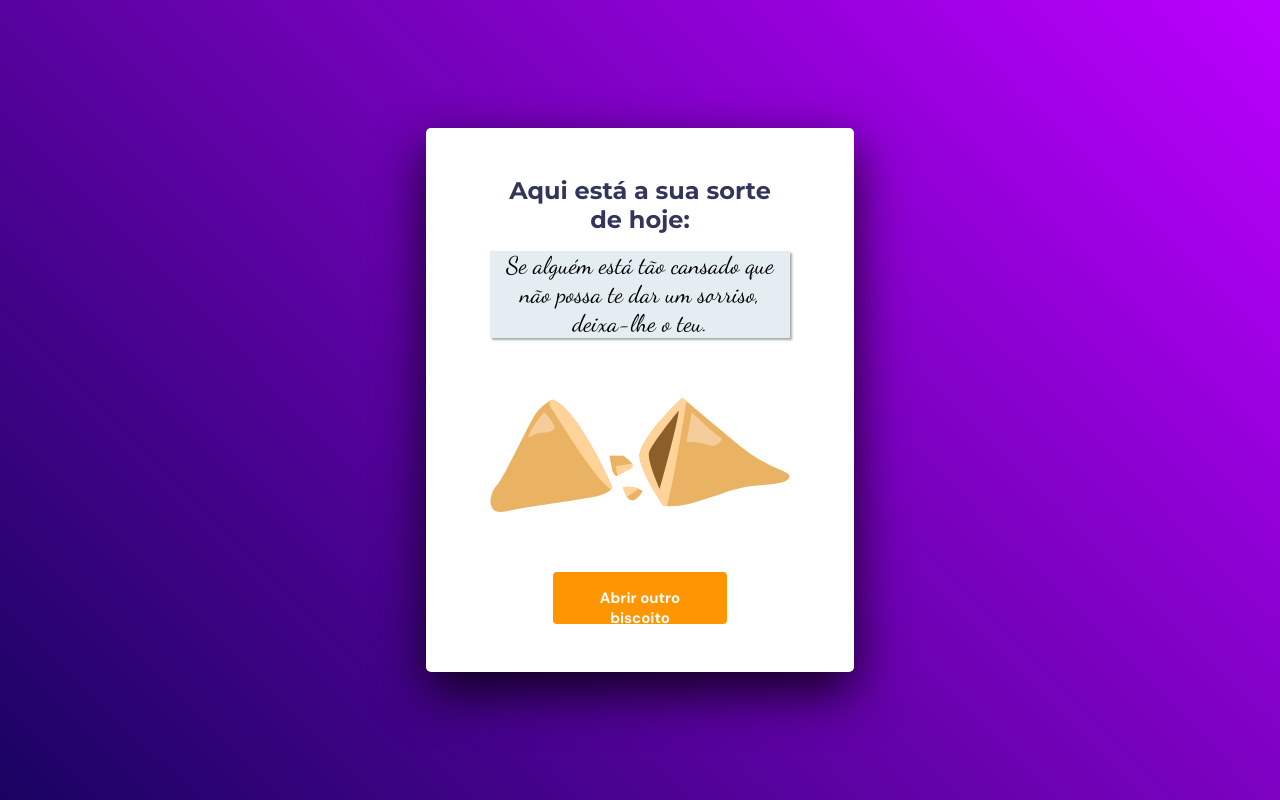
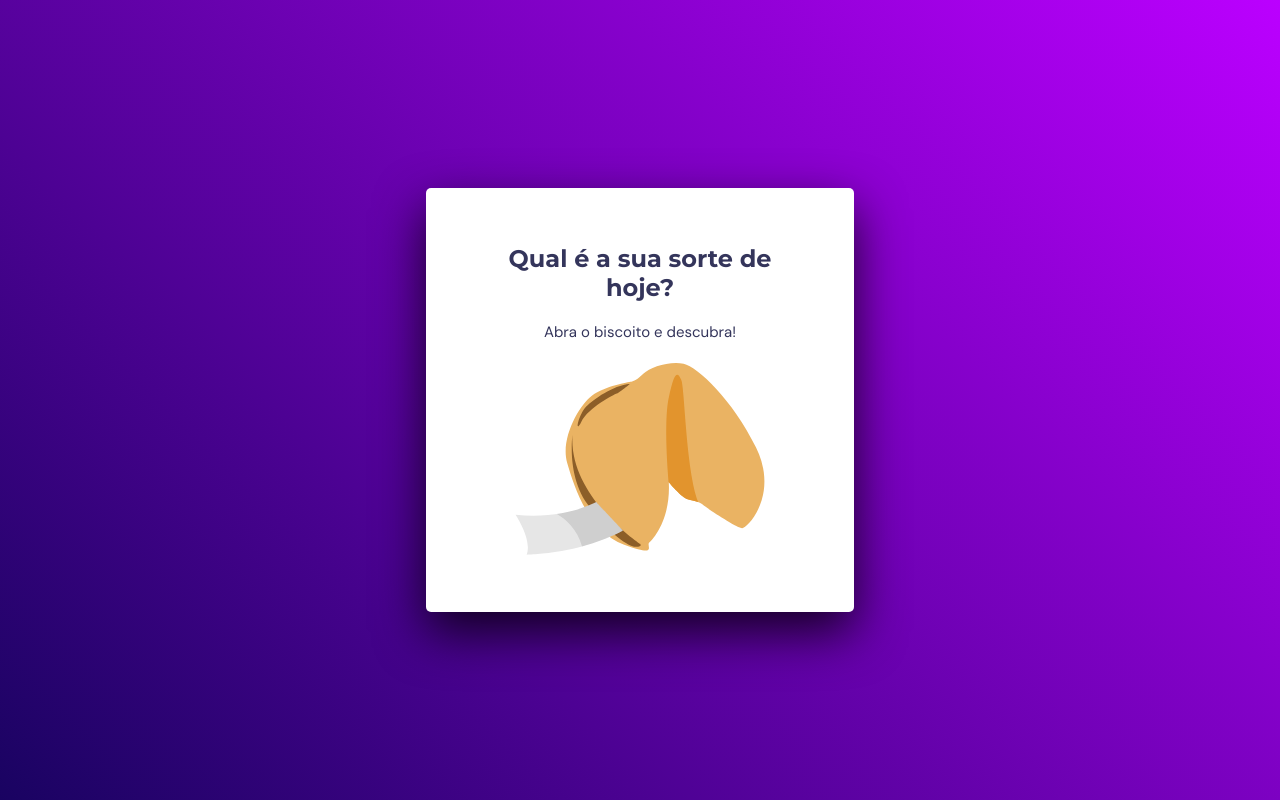
Before and after one commit to MarcelloMello90/Biscoito-da-sorte, a plain HTML site: page Stage05-Biscoito-da-Sorte/index.html in a window 1280 px wide. Drawn offline with Linux system fonts and the light colour scheme.

Commit message:
Add files via upload

```diff
--- a/Stage05-Biscoito-da-Sorte/index.html
+++ b/Stage05-Biscoito-da-Sorte/index.html
@@ -3,43 +3,44 @@
     <head>
     <link rel="preconnect" href="https://fonts.googleapis.com">
     <link rel="preconnect" href="https://fonts.gstatic.com" crossorigin>
+
     <meta charset="UTF-8">
     <meta name="viewport" content="width=device-width, initial-scale=1.0">
+    <title>Biscoito da sorte</title>
 
     <link href="https://fonts.googleapis.com/css2?family=DM+Sans:wght@400;700&family=Dancing+Script&family=Montserrat:wght@700&display=swap" rel="stylesheet">
 
     <link rel="stylesheet" href="style.css">
-  <title>Biscoito da sorte</title>
   </head>
+
   <body>
 
     <main>
-    <div class="screen1 hide">
-      <h1>Qual é a sua sorte hoje?</h1>
+      <div id="card01" class="screen1">
+        <div class="wrapper01">
+          <h1>Qual é a sua sorte de hoje?</h1>
 
           <p>Abra o biscoito e descubra!</p>
 
-      <form>
-        <button>
-          <img src="./images/fortune-cookie.svg" alt="Imagem de um biscoito">
-        </button>
+          <button id="but01"><img id="img01" src="./images/fortune-cookie.svg" alt="Imagem de um biscoito"><button>
+
+        </div>
+      </div>
+
+      <div id="card02" class="screen2 hide">
+        <div class="wrapper02">
+          <h2>Qual é a sua sorte de hoje?</h2>
+
+          <p id="text2">Se alguém está tão cansado que não possa te dar um sorriso, deixa-lhe o teu.</p>
+
+          <img id="img2" src="./images/opened-cookie.svg" alt="Imagem de um biscoito partido ao meio">
+
+          <form action="">
+            <button id="but02" type="submit">Abrir outro biscoito</button>
           </form>
         </div>
-
-    <div class="screen2">
-      <h2>Aqui está a sua sorte de hoje:</h2>
-
-      <p id="messg"> Se alguém está tão cansado que não possa te dar um sorriso, deixa-lhe o teu.</p>
-
-      <img src="./images/opened-cookie.svg" alt="Imagem de um biscoito partido ao meio">
-
-      <button id="but2">Abrir outro biscoito</button>
-    </div>
-
-
     </main>
 
-
-  <script src="main.js"></script>
+    <script src="./main.js"></script>
   </body>
 </html>
--- a/Stage05-Biscoito-da-Sorte/main.js
+++ b/Stage05-Biscoito-da-Sorte/main.js
@@ -0,0 +1,7 @@
+const button = document.querySelector('button');
+
+function handleClick(event) {
+  document.querySelector('.screen1').classList.toggle("hide");document.querySelector('.screen2').classList.toggle("hide")
+}
+
+button.addEventListener("click", handleClick);
--- a/Stage05-Biscoito-da-Sorte/style.css
+++ b/Stage05-Biscoito-da-Sorte/style.css
@@ -6,125 +6,187 @@
 
 :root{
   font-size: 62.5%;
-}
 
-body{
-  background: linear-gradient(45deg, #190361 0%, #BB00FF 100%);
-  font-size: 1.6rem;
+  --ff-tex01: 'Montserrat', sans-serif;
+  --ff-paragBut: 'DM Sans', sans-serif;
+  --ff-text02:'Dancing Script', cursive;
 
-  display:grid ;
-  place-items: center;
-  height: 100vh;
+  --fc-text01: hsla(238, 27%, 28%);
+  --fc-text02: hsla(238, 100%, 0%);
+  --fc-but: hsla(238, 0%, 100%);
+
+  --bg-main: hsla(238, 0%,100%);
+  --bg-text02: hsl(198, 32%, 92%);
+  --bg-but02: hsl(35, 100%, 50%);
+  --bg-butHover: hsl(35, 86%, 60%);
+
 }
 
 .hide{
   display: none;
 }
 
+body{
+  background: linear-gradient(45deg, #190361 0%, #BB00FF 100%);
+  display: grid;
+  place-items: center;
+  height: 100vh;
+  font-size: 1.6rem;
+}
 
 main{
-  background: #FFFFFF;
+  width: 42.8rem;
+  min-height: 42.4rem;
+
+  background: var(--bg-main);
   box-shadow: 0 2rem 5rem rgba(0, 0, 0, 0.8);
   border-radius: .5rem;
+  display: grid;
+  place-items: center;
 
-  padding: 4.8rem 6.4rem;
-
-  width: min(42.8rem, 90%);
-
-  text-align: center;
 }
 
-img{
+/*card01*/
+.wrapper01{
   width: 30rem;
-  height: 20rem;
+  height: 31.2rem;
+
+  display: grid;
+  place-items: center;
+  align-items: center;
+  text-align: center;
+  gap: 2rem;
 }
 
-/* Com screen1*/
-form{
-  margin-top: 2rem
+h1, h2{
+  width: 30rem;
+
+  font-family: var(--ff-tex01);
+  font-style: normal;
+  font-weight: 700;
+  font-size: 2.4rem;
+  line-height: 2.9rem;
+
+  color: var(--fc-text01);
 }
 
-h1{
-  font-family: 'Montserrat', sans-serif;
-  font-weight: 700;
-  font-size: 24px;
-  line-height: 29px;
-
-  margin-bottom: 1.4rem;
-
-  color: #34355B;
-}
-
-p {
-  font-family: 'DM Sans', sans-serif;
+p{
+  font-family: var(--ff-paragBut);
+  font-style: normal;
   font-weight: 400;
   font-size: 15px;
   line-height: 20px;
 
-
-  color: #34355B;
+  color: var(--fc-text01);
 }
 
 button{
-  border: none;
-  background-color:#FFFFFF;
-  margin: 0;
-  padding: 0;
-
-  cursor: pointer;
+background-color: var(--bg-main);
+cursor: pointer;
+border: none;
 }
 
+#img01:hover{
+  animation: tremer .2s;
+  animation-iteration-count: infinite;
+}
 
-/*Com screen2*/
+/*Card 02*/
 
-.screen2{
-  display: flex;
-  flex-direction: column;
+
+.wrapper02{
+  width: 30rem;
+  min-height: 31.2rem;
+
+  display: grid;
+  place-items: center;
   align-items: center;
-  gap: 1.7rem;
+  text-align: center;
+  gap: 2rem;
+  margin: 4.8rem;
+
 }
 
 h2{
-  font-family: 'Montserrat', sans-serif;
-  font-weight: 700;
-  font-size: 24px;
-  line-height: 29px;
-
-  color: #34355B;
+  margin-bottom: 1.7rem;
 }
 
-#messg {
-  font-family: 'Dancing Script', cursive;
+#text2{
+  font-family: var(--ff-text02);
+  font-style: normal;
   font-weight: 400;
   font-size: 24px;
   line-height: 29px;
+  text-align: center;
 
-  background: #E4EDF1;
+  color: var(--ff-text02);
+
+  width: 293px;
+  height: 107px;
+  padding: 1rem;
+
+  background: var(--bg-text02);
   box-shadow: 2px 2px 2px rgba(85, 85, 85, 0.5);
-  color: #000000;
+
+  animation: downtop 2800ms;
 }
 
+#img2{
+  margin: 3rem auto;
+}
 
-#but2{
-  font-family: 'DM Sans';
+#but02{
+  width: 17.4rem;
+  height: 5.2rem;
+
+  background: var(--bg-but02);
+  border-radius: 4px;
+
+  font-family: var(--ff-paragBut);
+  font-style: normal;
   font-weight: 700;
-  font-size: 15px;
-  line-height: 20px;
+  font-size: 1.5rem;
+  line-height: 2rem;
 
-  color: #FFFFFF;
+  text-align: center;
 
-  padding: 16px;
-  gap: 10px;
-
-  width: 174px;
-  height: 52px;
-
-  background: #FF9500;
-  border-radius: 4px;
+  color: var(--fc-but);
 
   transition: background .3s;
 }
 
-#but2:hover{
-  background: #cf7c06;
+
+#but02:hover{
+  background-color: var(--bg-butHover);
 }
+
+
+
+
+@keyframes downtop{
+  0% {
+    opacity: 0;
+    transform: translateY(150px);
+    width: 0%;
+    font-size: 0%;
+  }
+
+}
+
+@keyframes tremer {
+  0% {
+    margin-left: 0;
+  }
+  25% {
+    margin-left: 7px;
+  }
+  50% {
+    margin-left: 0;
+  }
+  75% {
+    margin-left: -7px;
+  }
+  100% {
+    margin-left: 0;
+  }
+}
```
Lines whose indentation alone changed are shown as unchanged.
